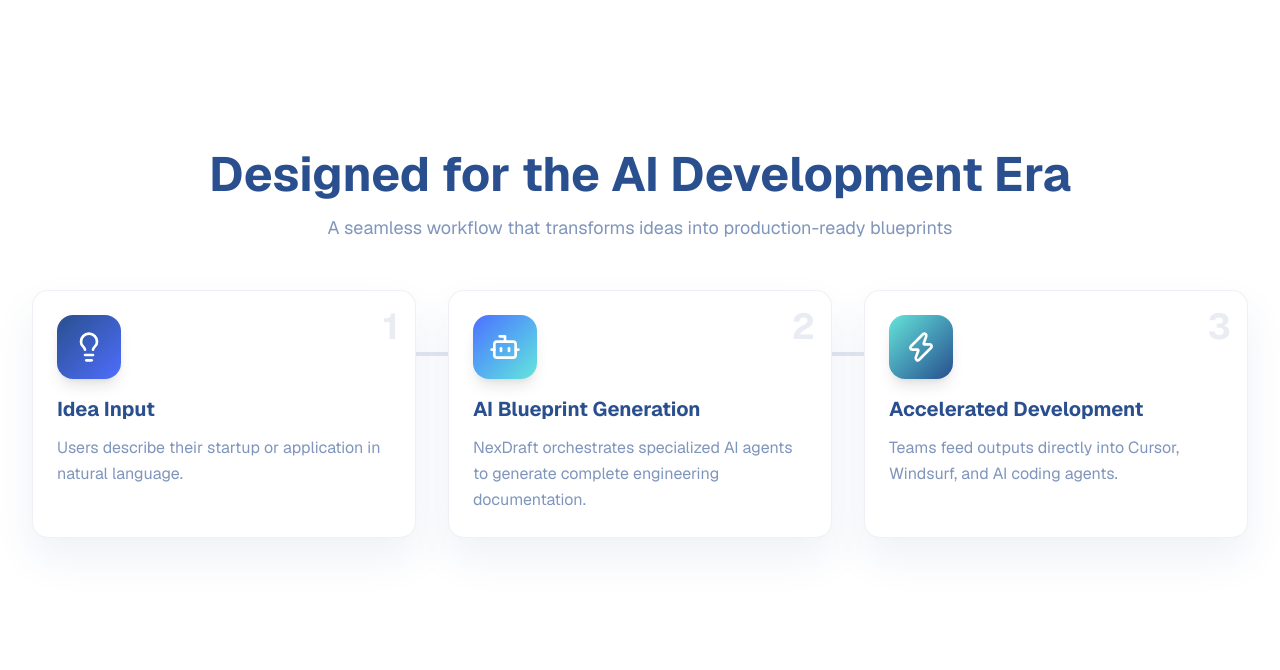
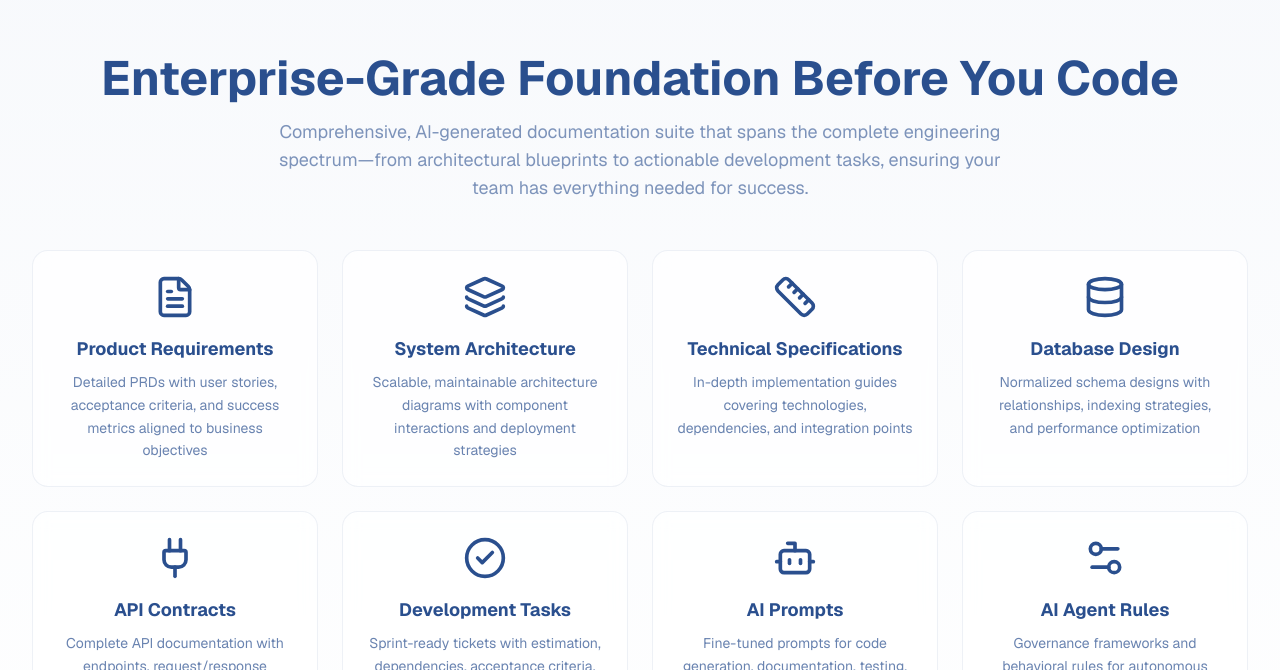
Before and after one commit to BellilxDhaker/nex-draft, a Next.js app: page / in a window 1280 px wide. Shown: the part 1410-2080 px from the top of the page. Built offline with nearby package versions, Linux system fonts and the light colour scheme.

Commit message:
refactor: adjust section spacing and reorder page sections

```diff
--- a/app/globals.css
+++ b/app/globals.css
@@ -51,7 +51,7 @@
   }
 
   .section-container {
-    @apply max-w-7xl mx-auto px-4 sm:px-6 lg:px-8 py-20;
+    @apply max-w-7xl mx-auto px-4 sm:px-6 lg:px-8 py-12;
   }
 
   .blur-gradient {
--- a/app/page.tsx
+++ b/app/page.tsx
@@ -23,8 +23,8 @@
       <Navbar />
       <Hero />
       <SocialProof />
+      <DocumentationSuite />
       <HowItWorks />
-      <DocumentationSuite />
       <FeatureShowcase />
       <DashboardPreview />
       <Pricing />
```
